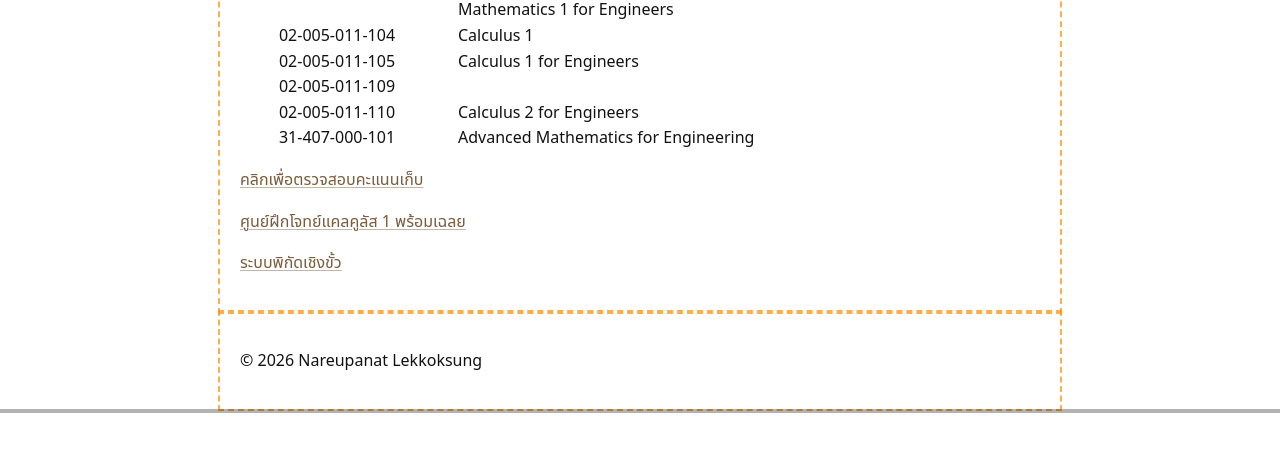
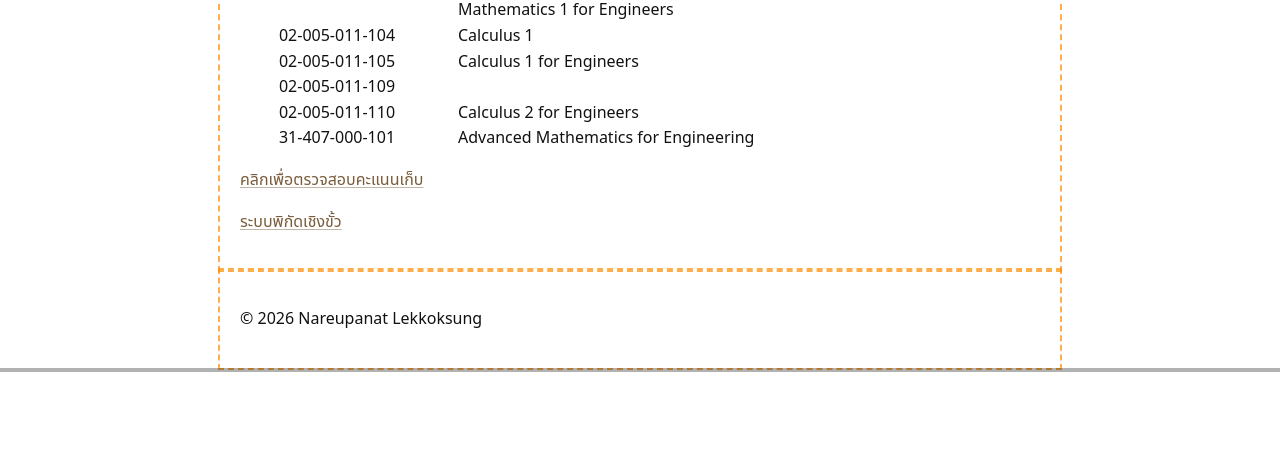
Before and after one commit to nareupanat-le/nareupanat-le.github.io, a plain HTML site: page teaching.html in a window 1280 px wide. Shown: the part 205-656 px from the top of the page. Drawn offline with Linux system fonts and the light colour scheme.

Commit message:
Remove calculus link from teaching page

```diff
--- a/teaching.html
+++ b/teaching.html
@@ -76,7 +76,6 @@
     </div>
   </section>
   <p><a href="https://script.google.com/macros/s/AKfycbyudZ3TeVRLNaYLZoJHHktkA8YQb3BFjsW52fRjtxoc5y2aWj8umjAIkRQMYXlczAV8-w/exec" target="_blank" rel="noopener noreferrer">คลิกเพื่อตรวจสอบคะแนนเก็บ</a></p>
-  <p><a href="/calculus/">ศูนย์ฝึกโจทย์แคลคูลัส 1 พร้อมเฉลย</a></p>
   <p><a href="/polar_coordinates/">ระบบพิกัดเชิงขั้ว</a></p>
 </main>
 <footer class="site-footer"><p>© <span id="y"></span> Nareupanat Lekkoksung</p></footer>
```
